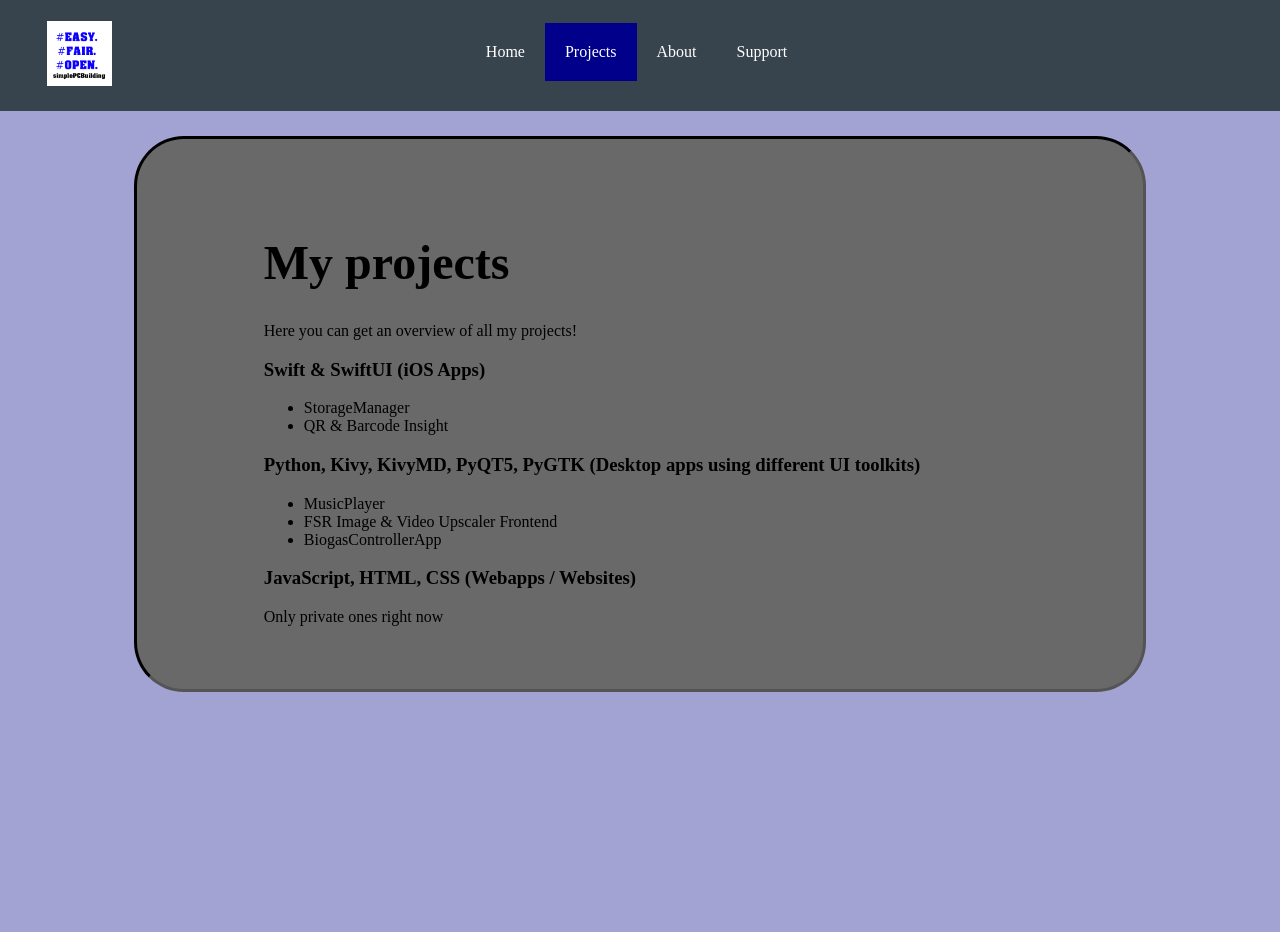
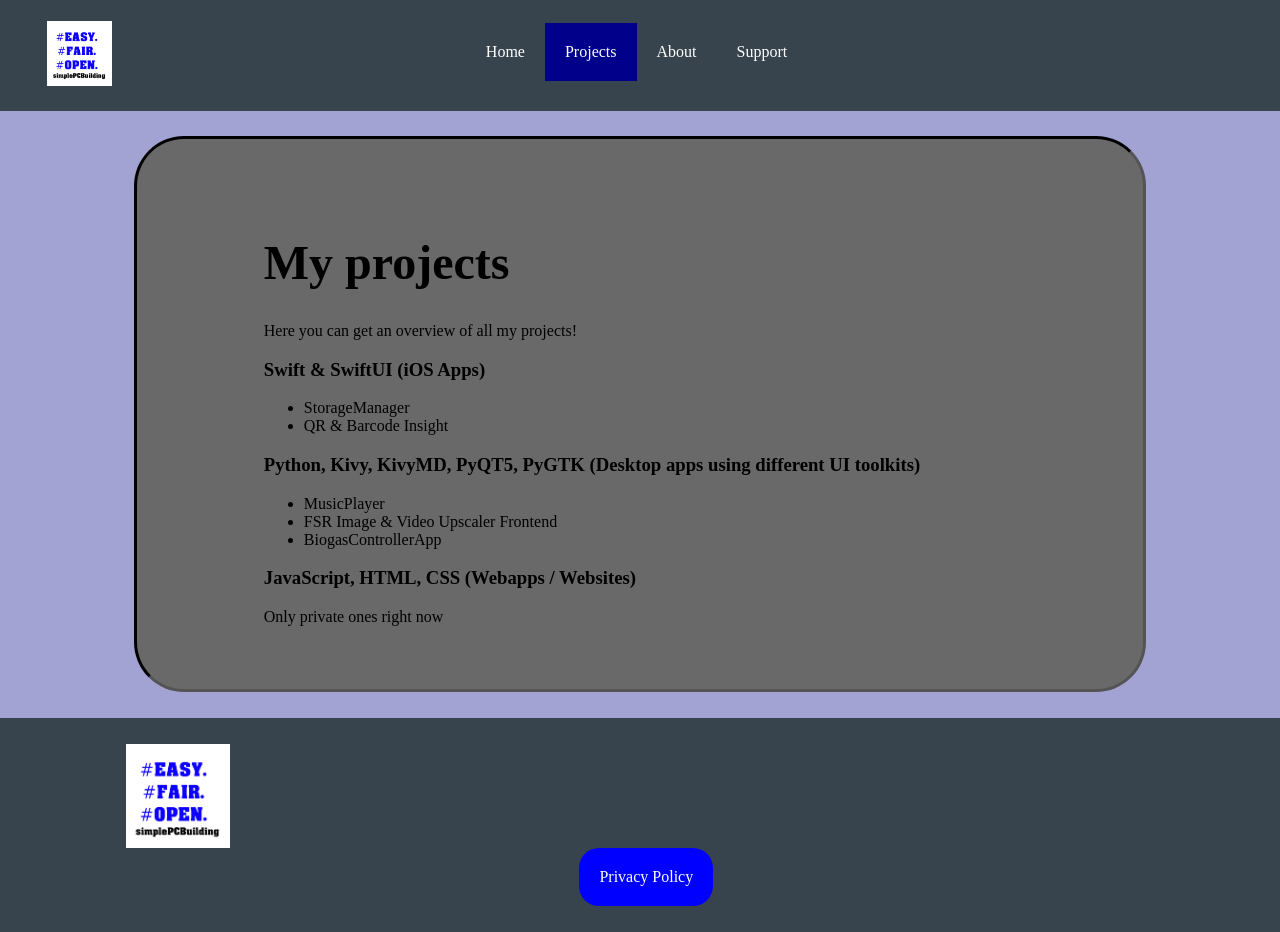
Before and after one commit to janishutz/janishutz.github.io, a website: page projects.html in a window 1280 px wide. Shown: the top 932 px of the page. Before the commit the page ends 800 px from the top, so only its background shows below. Drawn offline with Linux system fonts and the light colour scheme.

Commit message:
Update projects.html

```diff
--- a/projects.html
+++ b/projects.html
@@ -27,6 +27,6 @@
 <h3>JavaScript, HTML, CSS (Webapps / Websites)</h3>
 Only private ones right now
 </div>
-
+<div id="Footer"></div>
 </body>
 </html>
```
